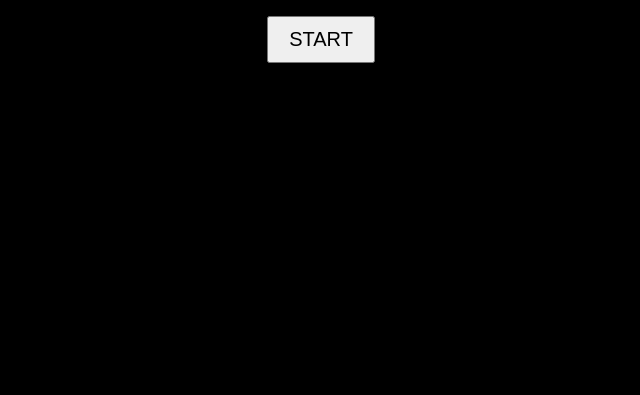
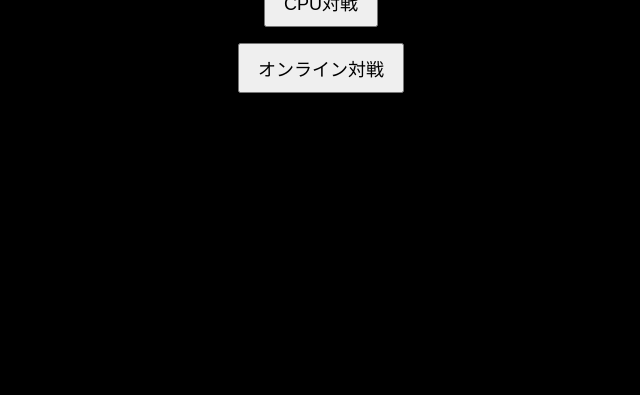
Before and after one commit to EisukeSuzuki/0725, a plain HTML site: page index.html in a window 1280 px wide. Shown: the part 405-800 px from the top of the page, without its empty margins (319-959 px from the left). Drawn offline with Linux system fonts and the light colour scheme.

Commit message:
index.html を更新

```diff
--- a/index.html
+++ b/index.html
@@ -3,18 +3,18 @@
 <head>
 <meta charset="UTF-8">
 <meta name="viewport" content="width=device-width, initial-scale=1.0, user-scalable=no">
-<title>TABLE PONG</title>
+<title>TABLE PONG PRO</title>
 
 <style>
 html, body {
   margin: 0;
   padding: 0;
+  overflow: hidden;
   background: black;
-  overflow: hidden;
   touch-action: none;
 }
 
-/* 画面全体を中央縮小表示 */
+/* 3/4縮小表示 + 中央 */
 #wrap {
   position: absolute;
   top: 50%;
@@ -22,7 +22,7 @@ html, body {
   transform-origin: center;
 }
 
-/* スタート・WIN画面 */
+/* メニュー */
 #menu {
   position: absolute;
   width: 100%;
@@ -37,9 +37,9 @@ html, body {
 }
 
 button {
-  font-size: 20px;
-  padding: 10px 20px;
-  margin-top: 10px;
+  font-size: 18px;
+  padding: 10px 18px;
+  margin: 8px;
 }
 
 canvas {
@@ -52,8 +52,9 @@ canvas {
 <body>
 
 <div id="menu">
-  <h1>TABLE PONG</h1>
-  <button onclick="startGame()">START</button>
+  <h1>TABLE PONG PRO</h1>
+  <button onclick="start('cpu')">CPU対戦</button>
+  <button onclick="start('online')">オンライン対戦</button>
 </div>
 
 <div id="wrap">
@@ -66,111 +67,130 @@ const ctx = canvas.getContext("2d");
 
 const wrap = document.getElementById("wrap");
 
-// 基準サイズ（ゲーム内部サイズ）
-const BASE_W = 1000;
-const BASE_H = 600;
+// ===== 基準サイズ =====
+const W = 1000;
+const H = 600;
 
-canvas.width = BASE_W;
-canvas.height = BASE_H;
+canvas.width = W;
+canvas.height = H;
 
-// スケール調整（スマホに収める）
+// ===== 3/4スケール =====
 function resize(){
   const scale = Math.min(
-    window.innerWidth / BASE_W,
-    window.innerHeight / BASE_H
-  );
+    window.innerWidth / W,
+    window.innerHeight / H
+  ) * 0.75; // ← 3/4縮小
+
   wrap.style.transform = `translate(-50%, -50%) scale(${scale})`;
 }
 window.addEventListener("resize", resize);
 resize();
 
-// パドル（小さめ）
+// ===== テーブル枠 =====
+function drawTable(){
+  ctx.strokeStyle = "white";
+  ctx.lineWidth = 4;
+  ctx.strokeRect(10, 10, W-20, H-20);
+}
+
+// ===== ゲーム状態 =====
+let mode = "cpu";
+let running = false;
+
+// ===== パドル =====
 const PADDLE_W = 12;
 const PADDLE_H = 70;
 
-// プレイヤー
-let left = { x: 30, y: 200 };
-let right = { x: BASE_W - 42, y: 200 };
+let left = { x: 30, y: 250 };
+let right = { x: W - 42, y: 250 };
 
-// ボール
-let ball = { x: 0, y: 0, vx: 8, vy: 4, r: 10 };
+// ===== ボール =====
+let ball = { x: 0, y: 0, vx: 0, vy: 0, r: 10 };
 
-// スコア
+// ===== スコア =====
 let scoreL = 0;
 let scoreR = 0;
 
-// 状態
-let gameRunning = false;
+// ===== タッチ =====
 let touchY = null;
 
-// サーブ
+// ===== モード選択 =====
+function start(selectedMode){
+  mode = selectedMode;
+  document.getElementById("menu").style.display = "none";
+
+  scoreL = 0;
+  scoreR = 0;
+  running = true;
+
+  serve("left");
+}
+
+// ===== サーブ（ラケット発射）=====
 function serve(side){
   if(side === "left"){
     ball.x = left.x + PADDLE_W + 5;
     ball.y = left.y + PADDLE_H/2;
-    ball.vx = 8;
+    ball.vx = 9;
   } else {
     ball.x = right.x;
     ball.y = right.y + PADDLE_H/2;
-    ball.vx = -8;
+    ball.vx = -9;
   }
   ball.vy = (Math.random()*6 - 3);
 }
 
-// スタート
-function startGame(){
-  document.getElementById("menu").style.display = "none";
-  scoreL = 0;
-  scoreR = 0;
-  gameRunning = true;
-  serve("left");
-}
-
-// WIN画面
-function win(winner){
-  gameRunning = false;
-
-  document.getElementById("menu").innerHTML = `
-    <h1>${winner} WIN!</h1>
-    <button onclick="location.reload()">RESTART</button>
-  `;
-  document.getElementById("menu").style.display = "flex";
-}
-
-// CPU
+// ===== CPU =====
 function cpu(){
   let target = ball.y - PADDLE_H/2;
   right.y += (target - right.y) * 0.08;
 }
 
-// 角度反射
+// ===== オンライン（仮構造）=====
+let ws = null;
+
+function connectOnline(){
+  ws = new WebSocket("wss://example.com/pong");
+
+  ws.onmessage = (msg)=>{
+    let data = JSON.parse(msg.data);
+    right.y = data.y;
+    ball = data.ball;
+  };
+}
+
+// ===== 角度反射 =====
 function hit(paddle){
   let hit = (ball.y - paddle.y) / PADDLE_H;
   ball.vy = (hit - 0.5) * 10;
   ball.vx *= 1.05;
 }
 
-// 更新
+// ===== 更新 =====
 function update(){
 
-  if(!gameRunning) return;
+  if(!running) return;
 
+  // 左操作
   if(touchY !== null){
     left.y = touchY - PADDLE_H/2;
   }
 
-  cpu();
+  // CPU
+  if(mode === "cpu"){
+    cpu();
+  }
 
   // 制限
-  left.y = Math.max(0, Math.min(BASE_H-PADDLE_H, left.y));
-  right.y = Math.max(0, Math.min(BASE_H-PADDLE_H, right.y));
+  left.y = Math.max(10, Math.min(H-PADDLE_H-10, left.y));
+  right.y = Math.max(10, Math.min(H-PADDLE_H-10, right.y));
 
   // ボール
   ball.x += ball.vx;
   ball.y += ball.vy;
 
-  // 壁
-  if(ball.y < 0 || ball.y > BASE_H){
+  // 枠内ブロック
+  if(ball.y < 20 || ball.y > H-20){
     ball.vy *= -1;
   }
 
@@ -193,26 +213,27 @@ function update(){
   // 得点
   if(ball.x < 0){
     scoreR++;
-    if(scoreR >= 10) return win("RIGHT");
     serve("right");
   }
 
-  if(ball.x > BASE_W){
+  if(ball.x > W){
     scoreL++;
-    if(scoreL >= 10) return win("LEFT");
     serve("left");
   }
 }
 
-// 描画
+// ===== 描画 =====
 function draw(){
 
-  ctx.clearRect(0,0,BASE_W,BASE_H);
+  ctx.clearRect(0,0,W,H);
+
+  // テーブル枠
+  drawTable();
 
   // 中央線
   ctx.fillStyle = "#333";
-  for(let y=0;y<BASE_H;y+=25){
-    ctx.fillRect(BASE_W/2, y, 2, 15);
+  for(let y=20;y<H-20;y+=25){
+    ctx.fillRect(W/2, y, 2, 15);
   }
 
   // パドル
@@ -227,11 +248,11 @@ function draw(){
 
   // スコア
   ctx.font = "40px Arial";
-  ctx.fillText(scoreL, BASE_W/4, 50);
-  ctx.fillText(scoreR, BASE_W*3/4, 50);
+  ctx.fillText(scoreL, W/4, 50);
+  ctx.fillText(scoreR, W*3/4, 50);
 }
 
-// ループ
+// ===== ループ =====
 function loop(){
   update();
   draw();
@@ -239,7 +260,7 @@ function loop(){
 }
 loop();
 
-// タッチ操作
+// ===== 操作 =====
 window.addEventListener("touchmove", e=>{
   touchY = e.touches[0].clientY;
 });
```
